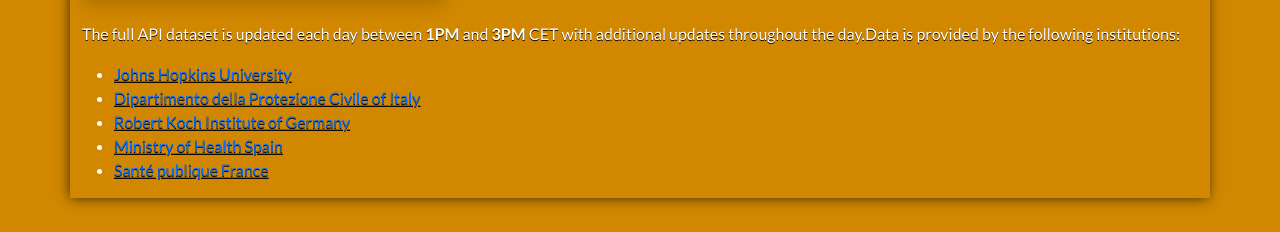
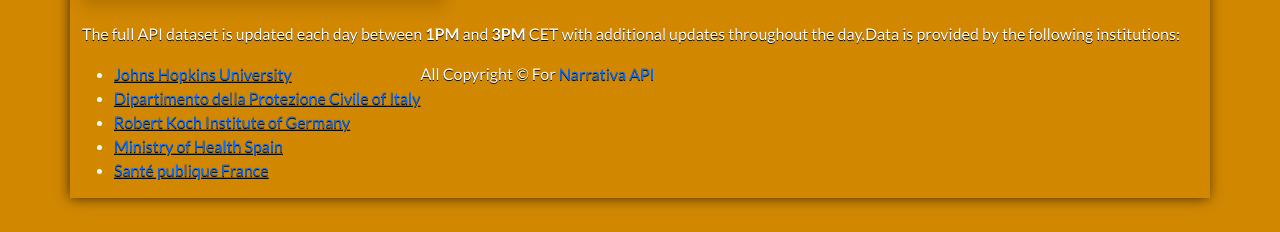
Before and after one commit to Hamzaoutdoors/Corona-Tracker__react-capstone, a React (Create React App) app: page /about in a window 1280 px wide. Shown: the part 336-568 px from the top of the page. Built offline with nearby package versions, Linux system fonts and the light colour scheme; no server answers.

Commit message:
Add copyright for API

```diff
--- a/src/components/AboutCompo.js
+++ b/src/components/AboutCompo.js
@@ -36,6 +36,10 @@
           <a href="https://www.santepubliquefrance.fr/dossiers/coronavirus-covid-19">Santé publique France</a>
         </li>
       </ul>
+      <p className="text-monospace warning">
+        All Copyright &copy; For
+        <a href="https://covid19tracking.narrativa.com/index_en.html" className="text-decoration-none"> Narrativa API</a>
+      </p>
     </Container>
   </div>
 );
```
